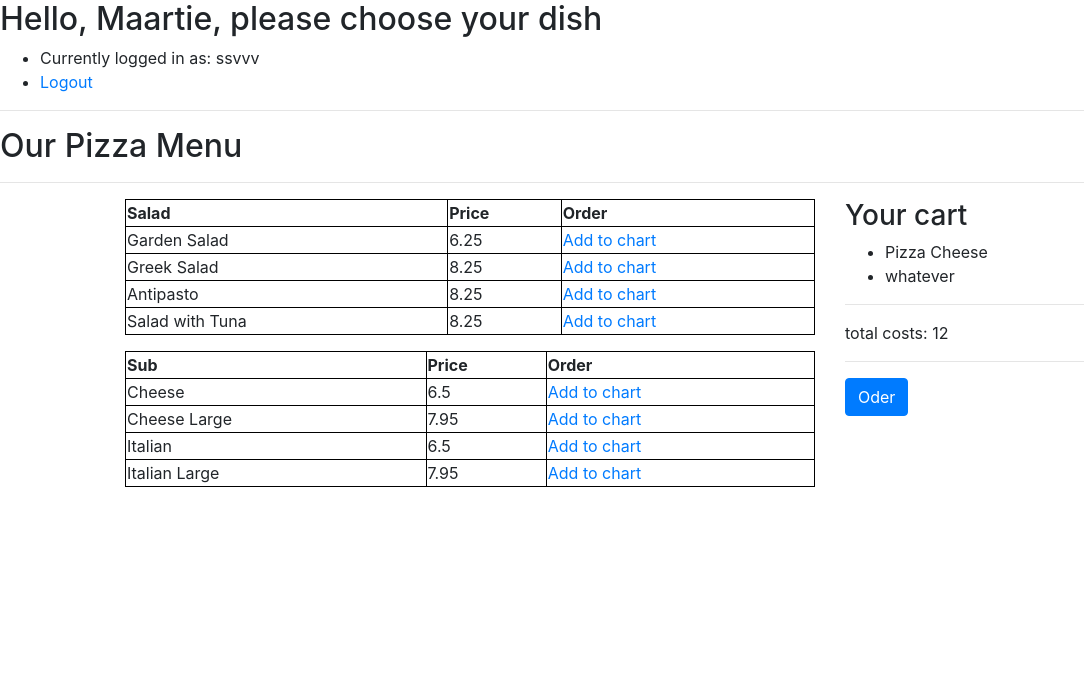
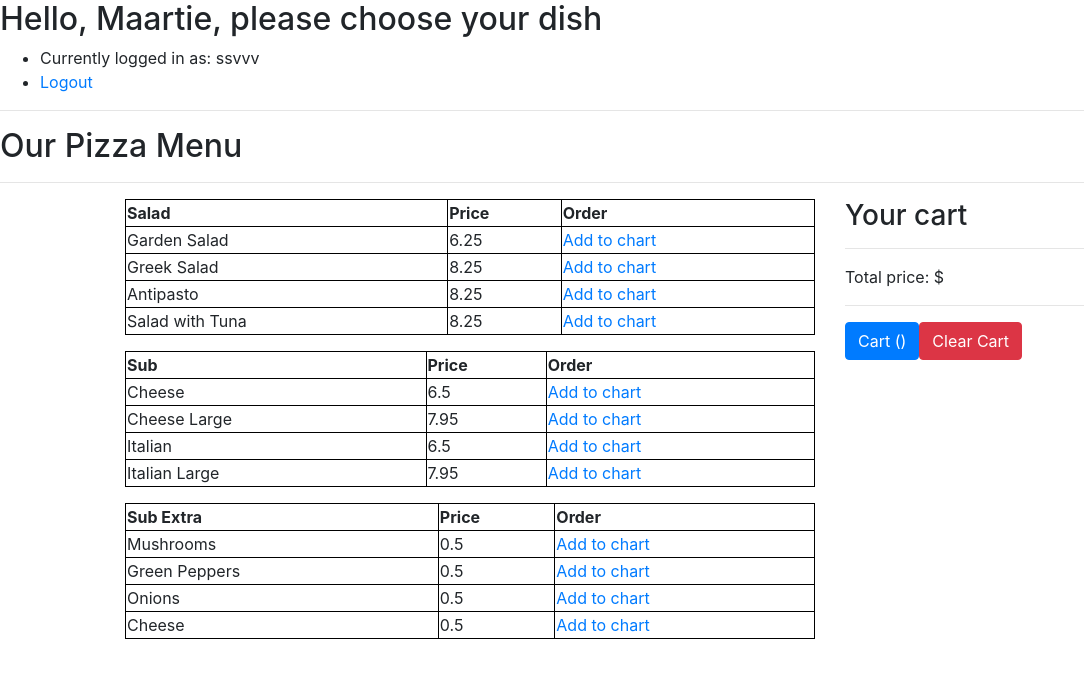
Before and after one commit to MaartenSchuilenburg/project3, a Django app: page / in a window 1280 px wide. Shown: the top 678 px of the page, without its empty margins (0-1084 px from the left). Run offline with Django 3.2, Linux system fonts and the light colour scheme; a user stored in the database is signed in; data comes from the database, SQL or seed files in the repository; some libraries are stand-ins or nearby versions.

Commit message:
improved shopping cart

```diff
--- a/orders/static/orders/index.js
+++ b/orders/static/orders/index.js
@@ -1,14 +1,57 @@
+
 document.addEventListener('DOMContentLoaded', () => {
 
     //test
     /*
-    document.querySelectorAll('button').forEach(button => {
-        button.onclick = () => {
-            prompt("sure?","no");
-            console.log("test")
+    document.querySelectorAll('add-to-cart').forEach(a => {
+        a.onclick = () => {
+            var name = $(this).data('name');
+            var price = Number($(this).data('price'));
+            console.log(name+"price"+price);
             //document.querySelector('#test').innerHTML = "teston";
         };
     });
     */
 
+
+
+
 });
+
+/*
+$('#myModal').on('shown.bs.modal', function () {
+    $('#myInput').trigger('focus')
+});
+
+
+*/
+
+var totalPriceCart = 0;
+var totalItemsCart = 0;
+
+function sendToCart(item) {
+    var itemDescription = item.getAttribute("data-name");
+    var itemPrice = item.getAttribute("data-price");
+
+    totalItemsCart = totalItemsCart+1;
+    totalPriceCart = parseFloat(totalPriceCart) + parseFloat(itemPrice);
+
+    document.getElementById('shopping-cart-total').innerHTML = totalPriceCart;
+    document.getElementById('shopping-cart-total-modal').innerHTML = totalPriceCart;
+    document.getElementById('total-count-cart').innerHTML = totalItemsCart;
+
+    addToShoppingCartList(itemDescription, itemPrice);
+    //alert("This is a " + itemDescription + " costing: " + itemPrice);
+};
+
+
+function addToShoppingCartList(description, price) {
+    // Create new item for cart list
+    const li = document.createElement('li');
+    var price = price;
+    li.innerHTML = description;
+
+    // Add new item to cart list
+    document.querySelector('#shopping-cart-list').append(li);
+
+};
--- a/orders/templates/orders/menu.html
+++ b/orders/templates/orders/menu.html
@@ -27,7 +27,7 @@
                     <tr>
                         <td>{{ salad.description }}</td>
                         <td>{{ salad.price }}</td>
-                        <td><a href="">Add to chart</a></td>
+                        <td><a href="#" data-name="{{ salad.description }}" data-price="{{ salad.price }}" class="add-to-cart" onclick="sendToCart(this)">Add to chart</a></td>
                     </tr>
                     {% empty %}
                         <th>No Salads</th>
@@ -57,36 +57,59 @@
                     {% endfor %}
                 </table>
             </ul>
+
+            <ul>
+                <table style="width:100%">
+                    <tr>
+                        <th>Sub Extra</th>
+                        <th>Price</th>
+                        <th>Order</th>
+                    </tr>
+                    {% for extra in subextra %}
+                    <tr>
+                        <td>{{ extra.description }}</td>
+                        <td>{{ extra.price }}</td>
+                        <td><a href="">Add to chart</a></td>
+                    </tr>
+                    {% empty %}
+                        <th>No Sub</th>
+                        <th>No Sub</th>
+                        <th>No Sub</th>
+                    {% endfor %}
+                </table>
+            </ul>
+
         </div>
 
         <div class="shopping-cart col-4">
             <h3>Your cart</h3>
-            <ul>
-                <li>Pizza Cheese</li>
-                <li>whatever</li>
+            <div>
+                <ul id="shopping-cart-list">
                 </ul>
+            </div>
             <hr>
-            <p>total costs: 12</p>
+            <div>Total price: $<span class="total-cart" id="shopping-cart-total"></span></div>
 
             <hr>
-
             <!-- Button trigger modal -->
-            <button type="button" class="btn btn-primary" data-toggle="modal" data-target="#exampleModal">
-            Oder
-            </button>
+            <button type="button" class="btn btn-primary" data-toggle="modal" data-target="#cart">Cart (<span id="total-count-cart"></span>)</button><button class="clear-cart btn btn-danger">Clear Cart</button>
 
             <!-- Modal -->
-            <div class="modal fade" id="exampleModal" tabindex="-1" role="dialog" aria-labelledby="exampleModalLabel" aria-hidden="true">
+            <div class="modal fade" id="cart" tabindex="-1" role="dialog" aria-labelledby="exampleModalLabel" aria-hidden="true">
             <div class="modal-dialog" role="document">
                 <div class="modal-content">
                 <div class="modal-header">
-                    <h5 class="modal-title" id="exampleModalLabel">Modal title</h5>
+                    <h5 class="modal-title" id="exampleModalLabel">Cart</h5>
                     <button type="button" class="close" data-dismiss="modal" aria-label="Close">
                     <span aria-hidden="true">&times;</span>
                     </button>
                 </div>
                 <div class="modal-body">
                     Are you sure you want to order?
+                    <table class="show-cart table">
+
+                    </table>
+                    <div>Total price: $<span id="shopping-cart-total-modal"></span></div>
                 </div>
                 <div class="modal-footer">
                     <button type="button" class="btn btn-secondary" data-dismiss="modal">Close</button>
--- a/orders/views.py
+++ b/orders/views.py
@@ -15,6 +15,7 @@
         "user": request.user,
         "salads": Salads.objects.all(),
         "subs": Subs.objects.all(),
+        "subextra":SubExtra.objects.all(),
     }
     return render(request, "orders/menu.html", context)
 
```
Lines whose indentation alone changed are shown as unchanged.
